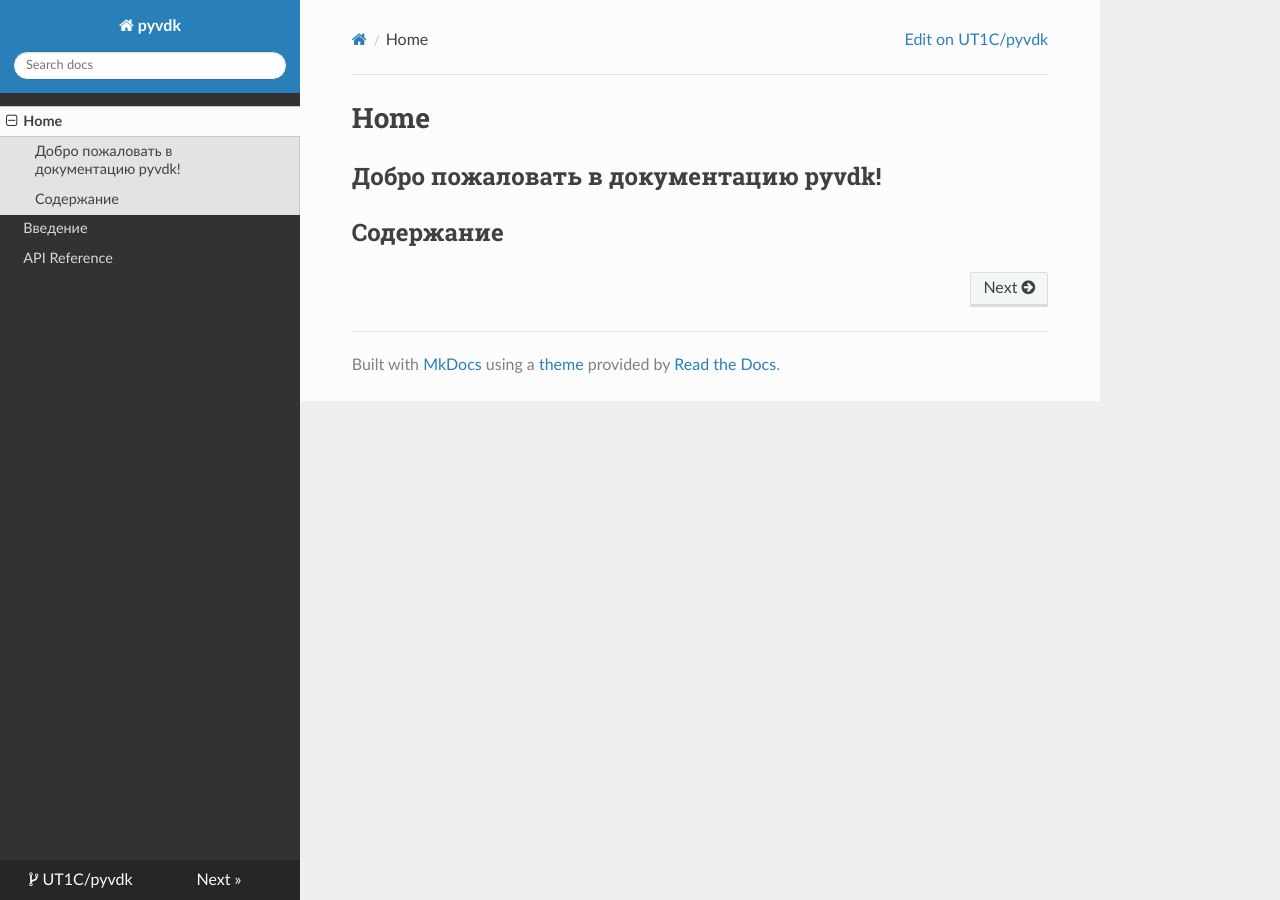
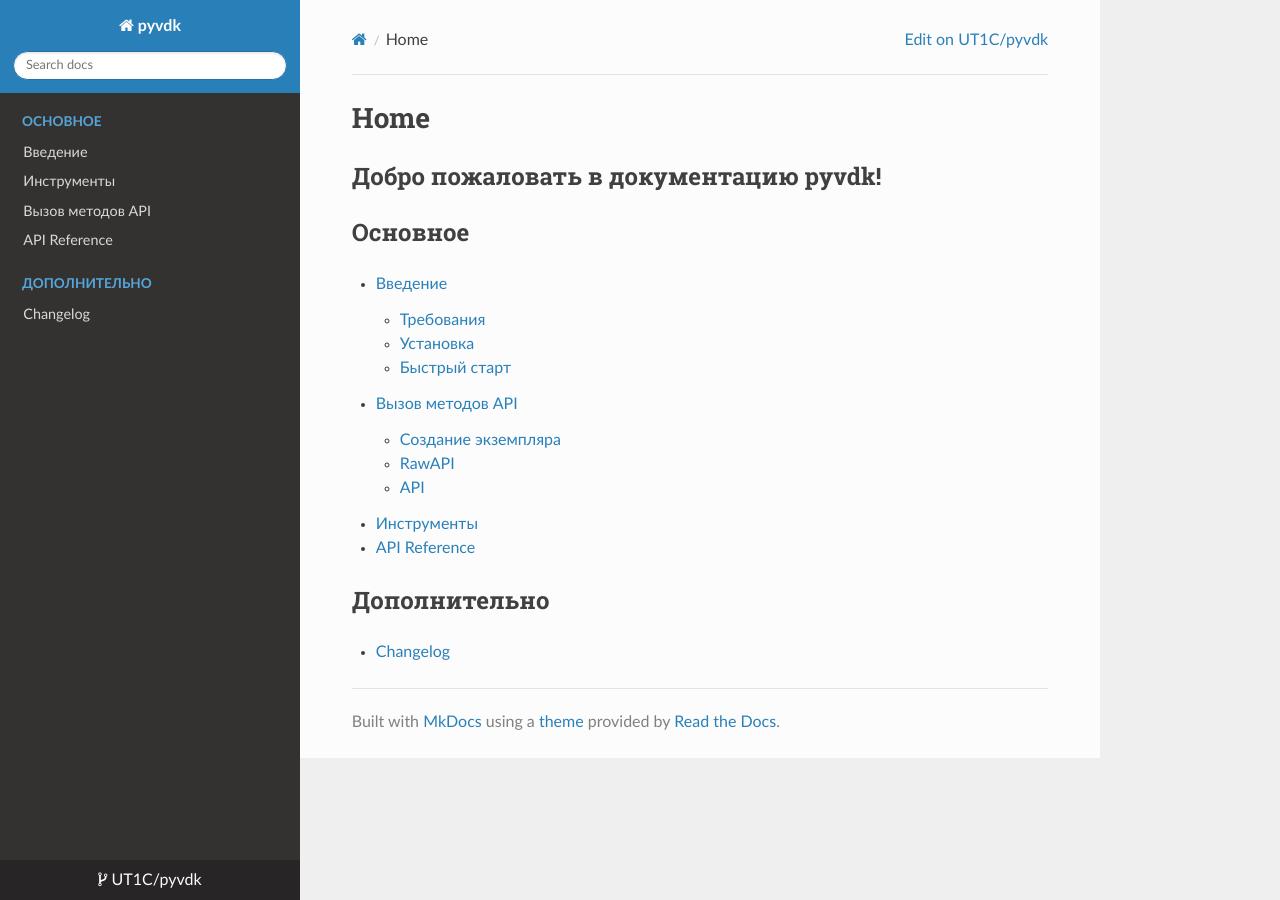
Before and after one commit to UT1C/pyvdk, an MkDocs documentation site: the page built from docs/index.md, in a window 1280 px wide. Built offline with MkDocs 1.6.1, drawn with Linux system fonts in a browser that asks for light colours; nearby versions of some CDN libraries; old or Windows-style settings are respelled for this version of MkDocs.

```diff
--- a/docs/index.md
+++ b/docs/index.md
@@ -2,4 +2,17 @@
 
 ## Добро пожаловать в документацию pyvdk!
 
-## Содержание
+## Основное
++ [Введение](intro.md)
+    + [Требования](intro.md#требования)
+    + [Установка](intro.md#установка)
+    + [Быстрый старт](intro.md#быстрый-старт)
++ [Вызов методов API](api_methods_call.md)
+    + [Создание экземпляра](api_methods_call.md#cоздание-экземпляра)
+    + [RawAPI](api_methods_call.md#rawapi)
+    + [API](api_methods_call.md#api)
++ [Инструменты](tools.md)
++ [API Reference](api_reference.md)
+
+## Дополнительно
++ [Changelog](additional\changelog.md)
--- a/mkdocs.yml
+++ b/mkdocs.yml
@@ -9,7 +9,16 @@ theme: readthedocs
 plugins:
     - search
 
+markdown_extensions:
+    - toc:
+        permalink: "#"
+        toc_depth: "2-6"
+
 nav:
-    - Home: index.md
-    - Введение: intro.md
-    - API Reference: api_reference.md
+    - Основное:
+        - Введение: intro.md
+        - Инструменты: tools.md
+        - Вызов методов API: api_methods_call.md
+        - API Reference: api_reference.md
+    - Дополнительно:
+        - Changelog: additional\changelog.md
```
Also changed, not shown: docs/additional/changelog.md (added, +3 -0 lines), docs/api_methods_call.md (added, +46 -0 lines), docs/api_reference.md (+2 -0 lines), docs/intro.md (+15 -0 lines), docs/tools.md (added, +3 -0 lines), 1 other file.
